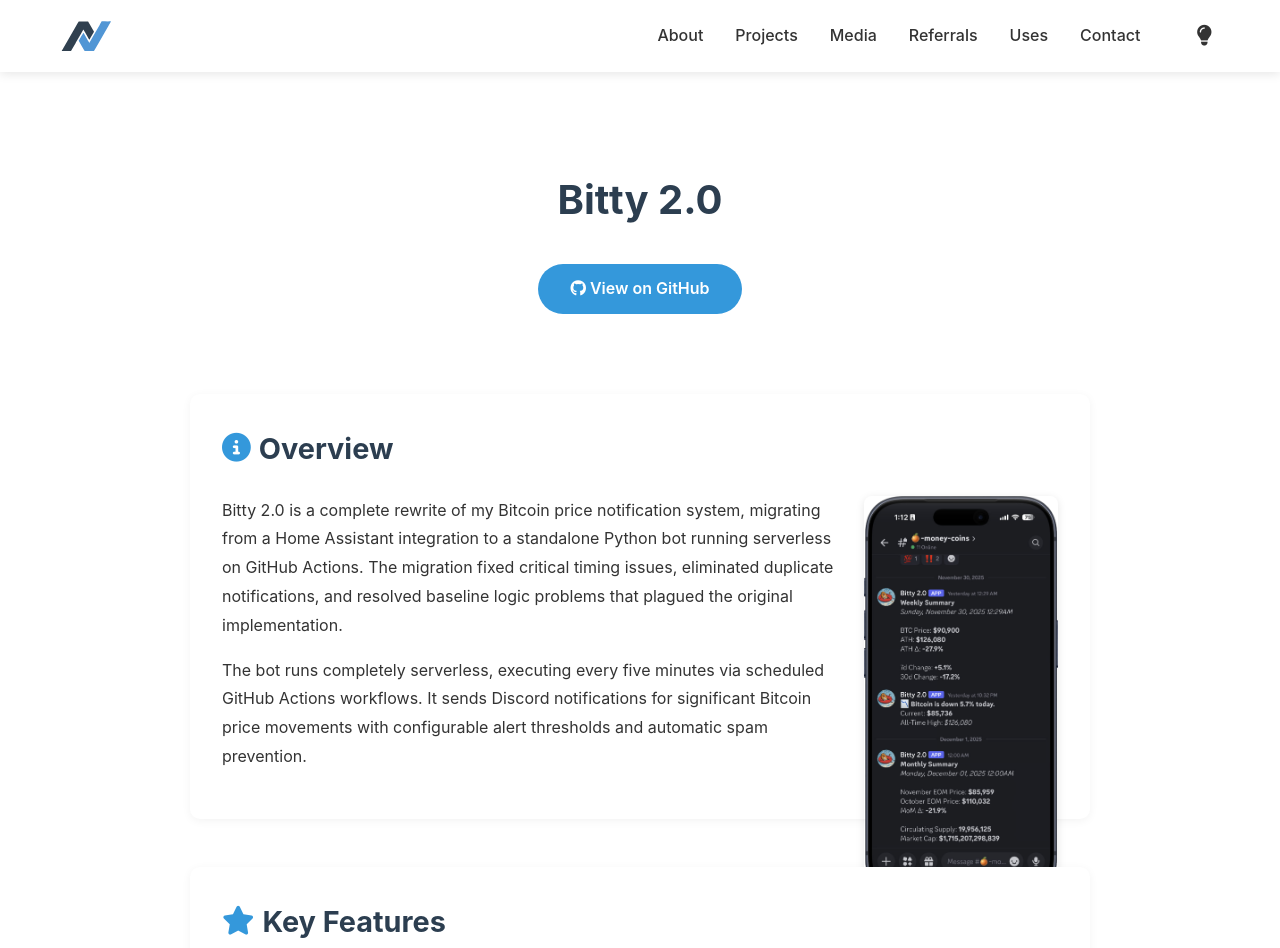
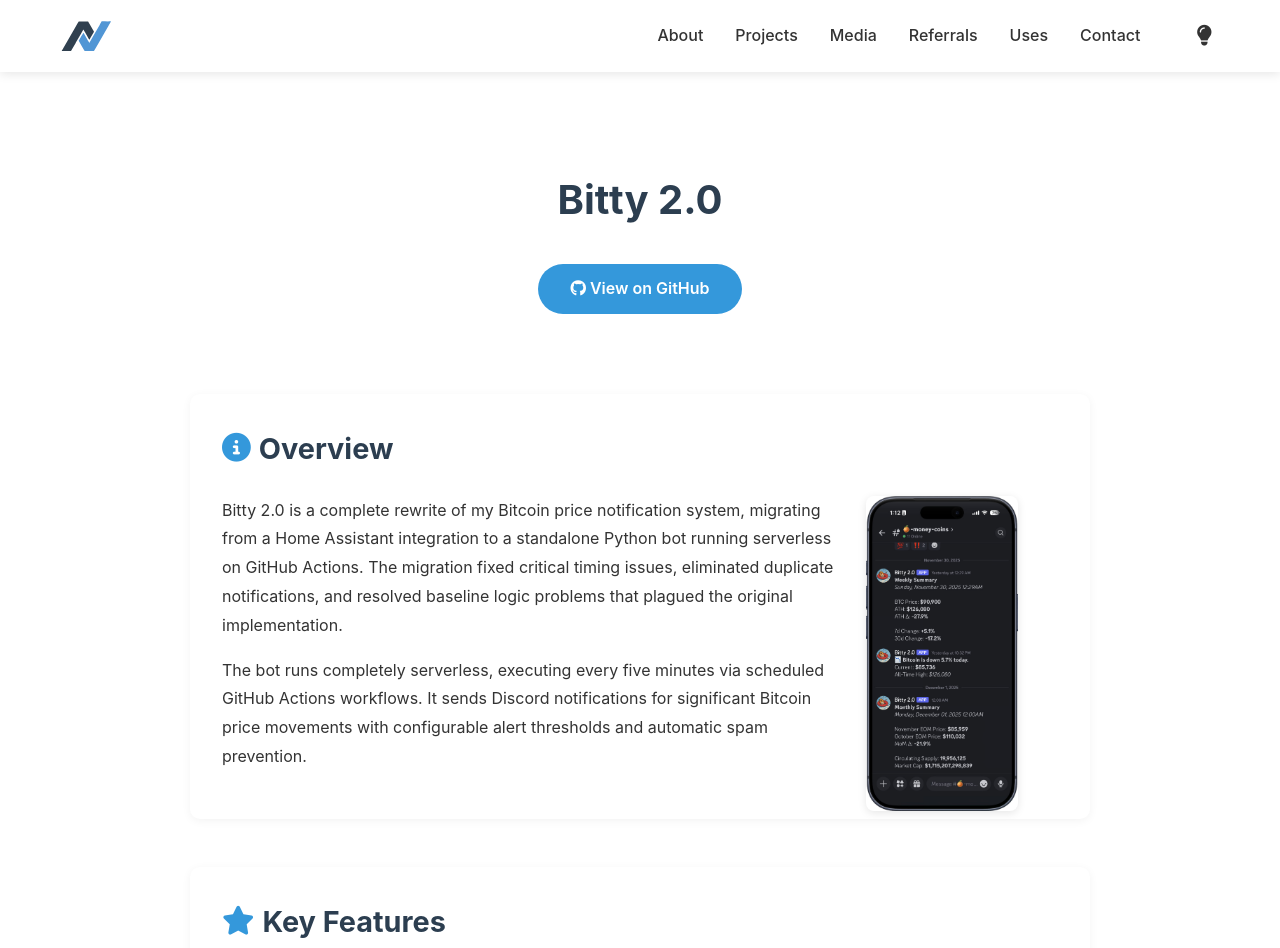
Before and after one commit to sourpatchdad/sourpatchdad.github.io, a plain HTML site: page projects/bitty-2.html in a window 1280 px wide. Shown: the top 948 px of the page. Drawn offline with Linux system fonts and the light colour scheme; some icons are missing.

Commit message:
Adjust image size and margins in Bitty 2 overview
Updated image styling in project overview section.

```diff
--- a/projects/bitty-2.html
+++ b/projects/bitty-2.html
@@ -117,7 +117,7 @@
                 <!-- Overview -->
                 <section class="detail-section">
                     <h2><i class="fa-solid fa-info-circle" aria-hidden="true"></i> Overview</h2>
-                    <img src="../images/screenshots/bitty-bot-screenshot.png" alt="Bitty Bot Discord Notification Screenshot" style="float: right; width: auto; max-height: 400px; height: 100%; margin-left: 20px; margin-bottom: 20px; border-radius: 8px; box-shadow: 0 2px 8px rgba(0,0,0,0.1);">
+                    <img src="../images/screenshots/bitty-bot-screenshot.png" alt="Bitty Bot Discord Notification Screenshot" style="float: right; width: auto; max-height: 315px; height: 100%; margin-left: 20px; margin-bottom: 20px; margin-right: 40px; border-radius: 8px; box-shadow: 0 2px 8px rgba(0,0,0,0.1);">
                     <p>Bitty 2.0 is a complete rewrite of my Bitcoin price notification system, migrating from a Home Assistant integration to a standalone Python bot running serverless on GitHub Actions. The migration fixed critical timing issues, eliminated duplicate notifications, and resolved baseline logic problems that plagued the original implementation.</p>
                     <p>The bot runs completely serverless, executing every five minutes via scheduled GitHub Actions workflows. It sends Discord notifications for significant Bitcoin price movements with configurable alert thresholds and automatic spam prevention.</p>
                 </section>
```
